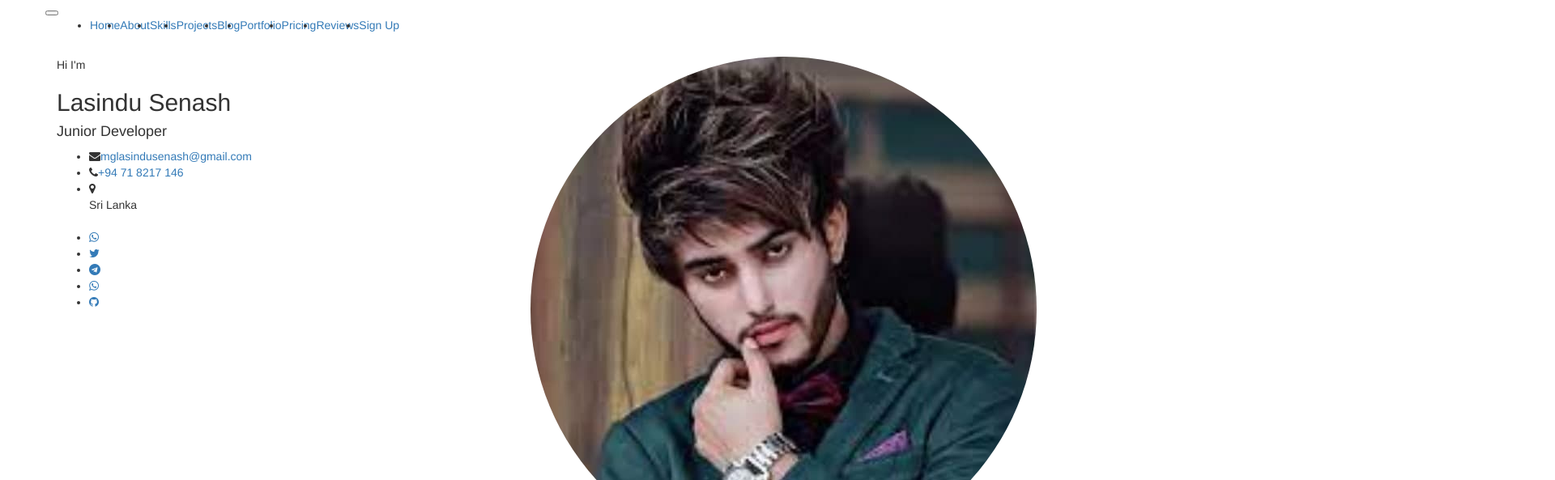
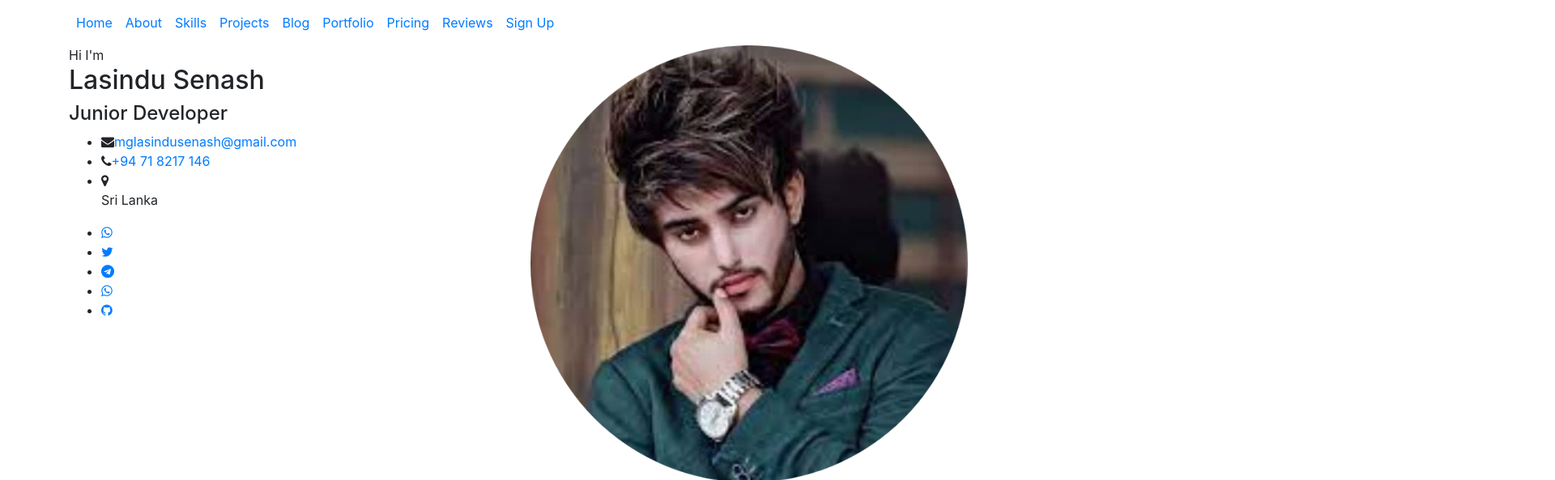
Before and after one commit to imlasindu/imlasindu.github.io, a plain HTML site: page index.html in a window 1280 px wide. Shown: the top 593 px of the page at 81% size, 1920 px wide, since content can reach past the window. Drawn offline with nearby package versions, Linux system fonts and the light colour scheme; files that its build step writes are made by us from their sources; files whose address does not match are found by name.

Commit message:
Update index.html

```diff
--- a/index.html
+++ b/index.html
@@ -60,28 +60,28 @@ j=d.createElement(s),dl=l!='dataLayer'?'&l='+l:'';j.async=true;j.src=
         <!-- Google Font-->
         <link href="http://fonts.googleapis.com/css?family=Roboto" rel="stylesheet">
         <!-- Font Awesome -->
-        <link rel="stylesheet" href="assets/icons/font-awesome-4.7.0/css/font-awesome.min.css">
+        <link rel="stylesheet" href="./Site/assets/icons/font-awesome-4.7.0/css/font-awesome.min.css">
         <!-- Bootstrap CSS -->
-        <link rel="stylesheet" href="assets/plugins/css/bootstrap.min.css">
+        <link rel="stylesheet" href="./Site/assets/plugins/css/bootstrap.min.css">
         <!-- Animate CSS-->
-        <link rel="stylesheet" href="assets/plugins/css/animate.css">
+        <link rel="stylesheet" href="./Site/assets/plugins/css/animate.css">
         <!-- Owl Carousel CSS-->
-        <link rel="stylesheet" href="assets/plugins/css/owl.css">
+        <link rel="stylesheet" href="./Site/assets/plugins/css/owl.css">
         <!-- Fancybox-->
-        <link rel="stylesheet" href="assets/plugins/css/jquery.fancybox.min.css">
+        <link rel="stylesheet" href="./Site/assets/plugins/css/jquery.fancybox.min.css">
         <!-- Custom CSS-->
-        <link rel="stylesheet" href="assets/css/styles.css">
-        <link rel="stylesheet" href="assets/css/responsive.css">
+        <link rel="stylesheet" href="./Site/assets/css/styles.css">
+        <link rel="stylesheet" href="./Site/assets/css/responsive.css">
 
         <!-- Colors -->
-        <link rel="alternate stylesheet" href="assets/css/colors/blue.css" title="blue">
-        <link rel="stylesheet" href="assets/css/colors/defauld.css" title="defauld">
-        <link rel="alternate stylesheet" href="assets/css/colors/green.css" title="green">
-        <link rel="alternate stylesheet" href="assets/css/colors/blue-munsell.css" title="blue-munsell">
-        <link rel="alternate stylesheet" href="assets/css/colors/orange.css" title="orange">
-        <link rel="alternate stylesheet" href="assets/css/colors/purple.css" title="purple">
-        <link rel="alternate stylesheet" href="assets/css/colors/slate.css" title="slate">
-        <link rel="alternate stylesheet" href="assets/css/colors/yellow.css" title="yellow">
+        <link rel="alternate stylesheet" href="./Site/assets/css/colors/blue.css" title="blue">
+        <link rel="stylesheet" href="./Site/assets/css/colors/defauld.css" title="defauld">
+        <link rel="alternate stylesheet" href="./Site/assets/css/colors/green.css" title="green">
+        <link rel="alternate stylesheet" href="./Site/assets/css/colors/blue-munsell.css" title="blue-munsell">
+        <link rel="alternate stylesheet" href="./Site/assets/css/colors/orange.css" title="orange">
+        <link rel="alternate stylesheet" href="./Site/assets/css/colors/purple.css" title="purple">
+        <link rel="alternate stylesheet" href="./Site/assets/css/colors/slate.css" title="slate">
+        <link rel="alternate stylesheet" href="./Site/assets/css/colors/yellow.css" title="yellow">
 
 	<meta name="google-site-verification" content="qXSJc2rkFIVAL7epbpenxkHevgwbqjloQGH4-XZaZ0I"
 
```
